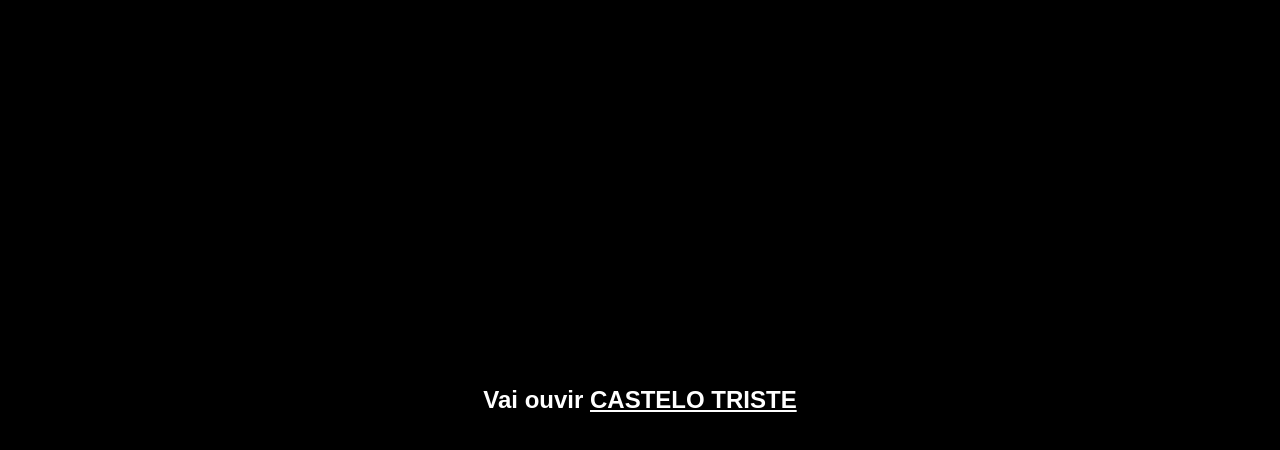
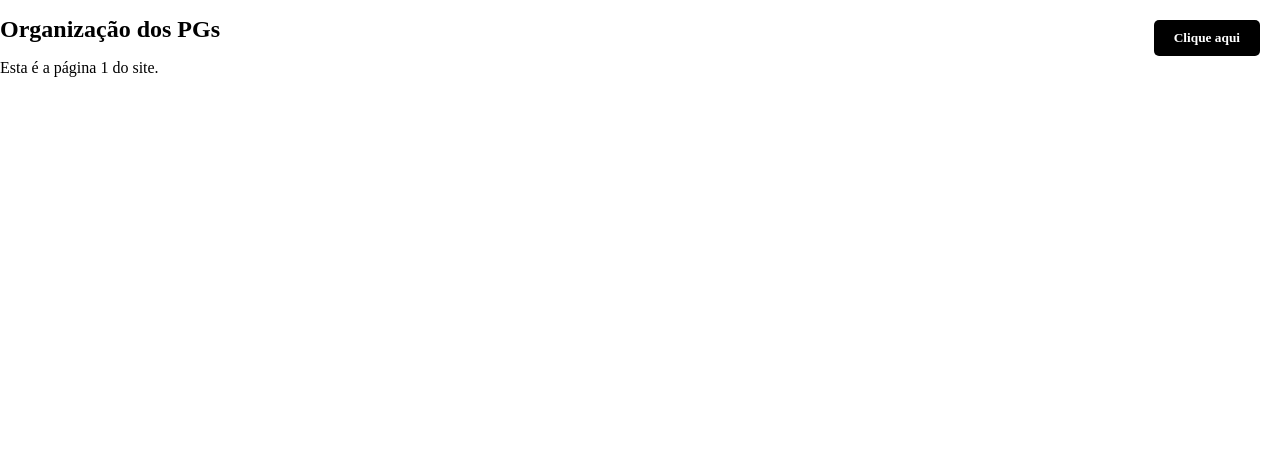
Before and after one commit to jlevigt/clone-tabnews, a Next.js app: page / in a window 1280 px wide. Shown: the top 450 px of the page. Built offline with nearby package versions, Linux system fonts and the light colour scheme.

Commit message:
handles ssl database connection

```diff
--- a/infra/database.js
+++ b/infra/database.js
@@ -7,13 +7,7 @@ async function query(queryObject) {
     user: process.env.POSTGRES_USER,
     database: process.env.POSTGRES_DB,
     password: process.env.POSTGRES_PASSWORD,
-  });
-  console.log("Credenciais do postgress", {
-    host: process.env.POSTGRES_HOST,
-    port: process.env.POSTGRES_PORT,
-    user: process.env.POSTGRES_USER,
-    database: process.env.POSTGRES_DB,
-    password: process.env.POSTGRES_PASSWORD,
+    ssl: process.env.NODE_ENV == "development" ? false : true,
   });
 
   try {
--- a/pages/index.js
+++ b/pages/index.js
@@ -1,59 +1,41 @@
-// index.js
-
 import React from "react";
 
 function Home() {
   return (
-    <div className="container">
-      <h1>
-        Vai ouvir{" "}
-        <a
-          href="https://music.youtube.com/watch?v=z_VnfSWLBbk&si=UzYO88adeJdNQ4A1"
-          target="_blank"
-          rel="external"
-        >
-          CASTELO TRISTE
-        </a>
-      </h1>
+    <div>
+      <title> Site </title>
+      <h1>Organização dos PGs</h1>
+      <p>Esta é a página 1 do site.</p>
+      <button className="meu-botao">Clique aqui</button>
       <style jsx global>{`
         body {
           margin: 0;
           padding: 0;
         }
 
-        .container {
-          display: flex;
-          justify-content: center;
-          align-items: center;
-          min-height: 100vh;
+        .meu-botao {
+          position: absolute;
+          top: 20px;
+          right: 20px;
           background-color: black;
           color: white;
-          font-family: "Arial", sans-serif;
-          font-weight: bold;
-          text-align: center;
-          margin: 0;
-          padding: 0;
+          border: none;
+          border-radius: 5px;
+          padding: 10px 20px;
+          cursor: pointer;
+          font-family: inherit;
+          font-weight: 600;
+        }
+        .meu-botao:hover {
+          background-color: gray;
         }
 
         h1 {
           font-size: 24px; /* Tamanho da tipografia */
-        }
-
-        a {
-          color: white;
-          text-decoration: underline;
         }
       `}</style>
     </div>
   );
 }
 
-function teste() {
-  console.log("teste");
-}
-
-function teste2() {
-  console.log("teste2");
-}
-
 export default Home;
```
